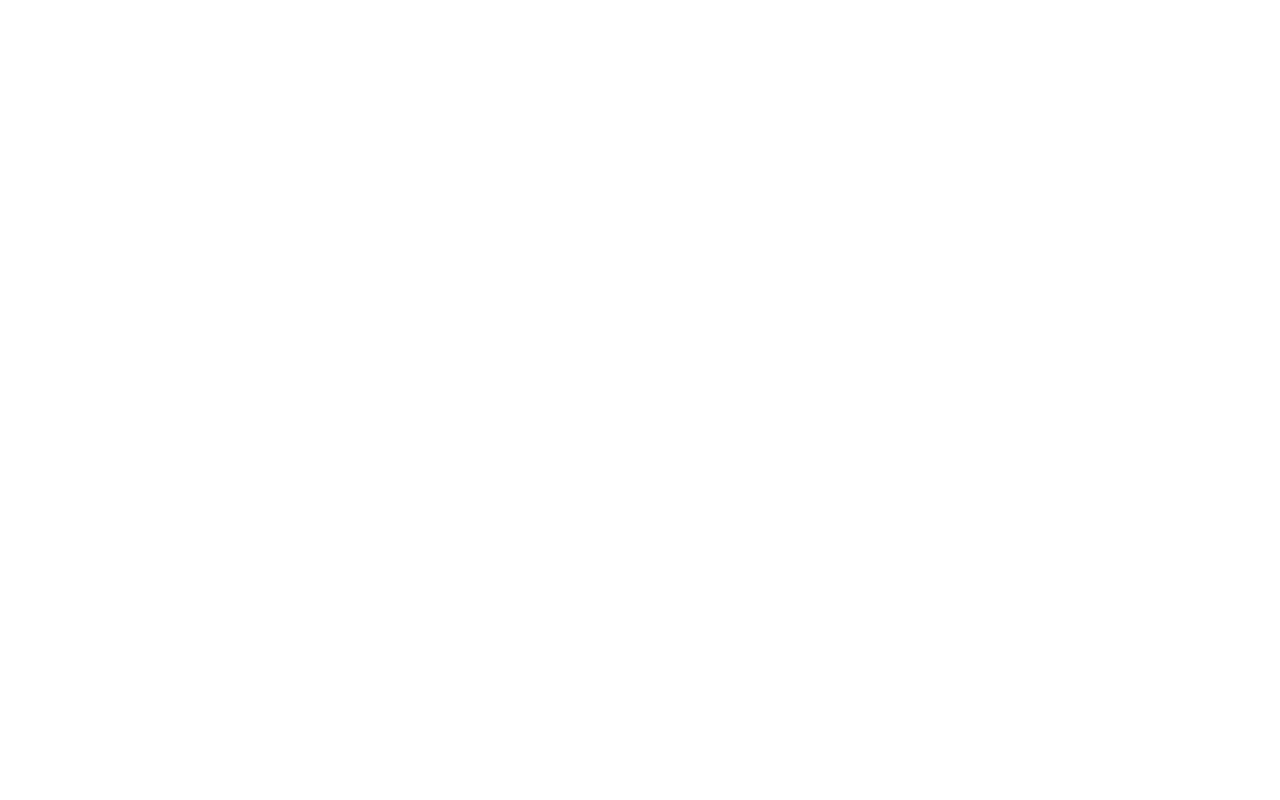
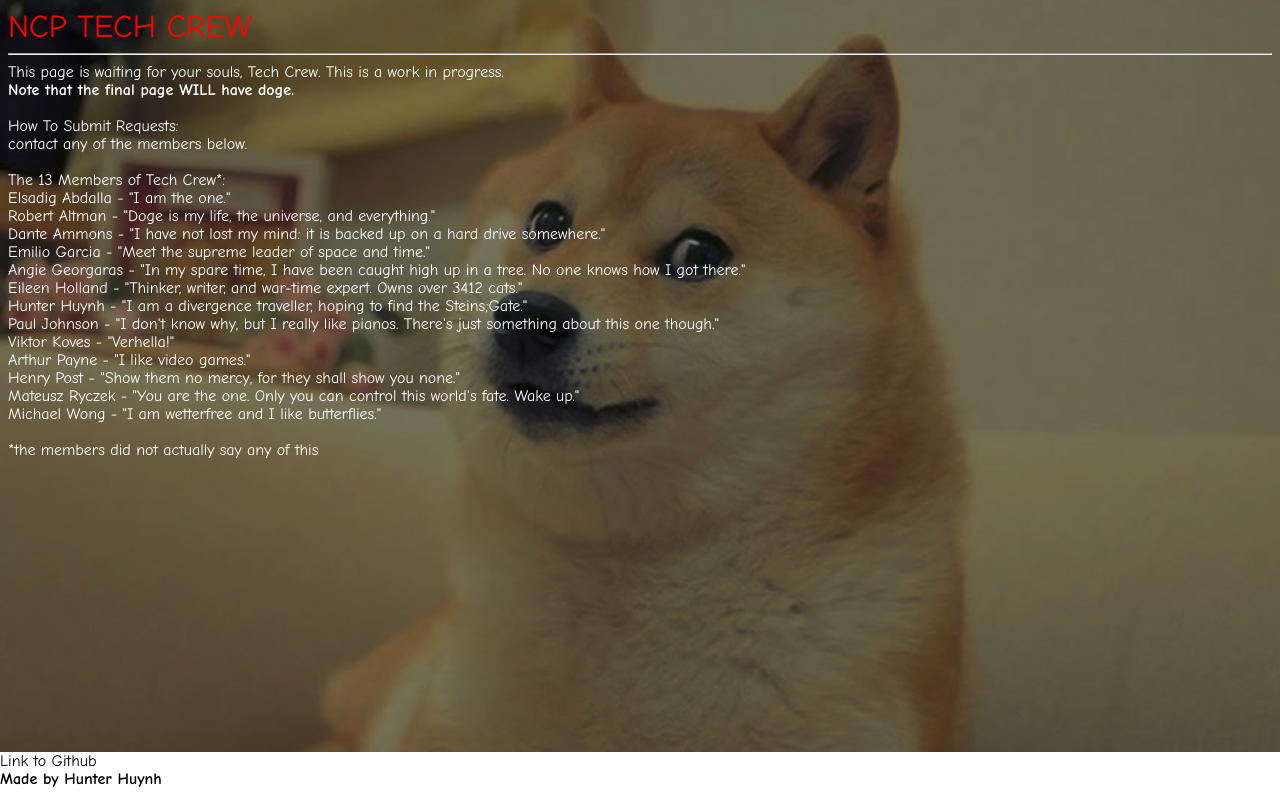
Before and after one commit to rjaltman/ncp-tech-crew, a plain HTML site: page index.html in a window 1280 px wide. Drawn offline with Linux system fonts and the light colour scheme.

Commit message:
Add Doge and Bios

```diff
--- a/index.html
+++ b/index.html
@@ -1,34 +1,78 @@
-<!-- Hello silly doges.
+<!--
+The home page of the Tech Crew Web Site.
+Last Edited By: H.H.
+-->
 
-This is a comment. Open them with a less than symbol, exclamation point, and two dashes. Close it with two dashes and a greater than symbol
+<html>
+	<head>
+		<title>NCP Tech Crew</title>
+		<link href='http://fonts.googleapis.com/css?family=Roboto:400,300,300italic,400italic,500,500italic,700,700italic' rel='stylesheet' type='text/css'> <!-- A whole lotta fonts, this comes straight from referencing Google for the Roboto font. It's stylin',  you'll see. -->
+		<link rel="stylesheet" type="text/css" href="./main.css" /> <!-- Link to the main CSS stylesheet. Implement a similar line for all stylesheets a page uses. -->
+		<style type="text/css">
+		body {
+			background-image:url(./images/wow.png);
+			font-family:Comic Sans MS;
+			color:white;
+			background-size:100%;
+		}
 
-Remember to try and implement an efficient indentation paradigm...it helps a lot.
+		a {
+			text-decoration:none;
+			color:Black;
+		}
 
-Recommended: Use Sublime Text as your editor for this project...it's really quite nice and is available for Windows, Mac, and Linux.
+		</style>
+
+	</head>
 
 
-
-
-INFORMATION
-______________________
-Brief Definition: The home page of the Tech Crew Web Site.
-Last Edited By: Altman, Robert J.
-
--->
-
-<html> <!-- Optional: Definition of "DOCTYPE!". Don't even worry about it for now. -->
-
-	<head>
-		<!-- This is a place for doges to roam free, as they connect and give information about the website, among many other things, that are not PARTICULARLY shown on page. -->
-		<title>NCP Tech Crew | Home</title> <!-- This title will be seen as the text shown on a tab in a browser containing that webpage (best referred to as WOW the title) -->
-		<link href='http://fonts.googleapis.com/css?family=Roboto:400,300,300italic,400italic,500,500italic,700,700italic' rel='stylesheet' type='text/css'> <!-- A whole lotta fonts, this comes straight from referencing Google for the Roboto font. It's stylin',  you'll see. -->
-		<link rel="stylesheet" type="text/css" href="./main.css" /> <!-- Link to the main CSS stylesheet. Implement a similar line for all stylesheets a page uses. -->
-	</head>
-
 	<body>
-
-		<!-- The main content as seen on the page. As of now, this is up to you, doges. Good luck, and may the geese fly ever in your favor, people. -->
-
+		<font color=Red size=6>NCP TECH CREW</font>
+		<hr />
+		<font size=3>
+			This page is waiting for your souls, Tech Crew. This is a work in progress.
+			<br />
+			<b>Note that the final page WILL have doge.</b>
+			<br />
+			<br />
+			How To Submit Requests:
+			<br />
+			contact any of the members below.
+			<br />
+			<br />
+			The 13 Members of Tech Crew*:
+			<br />
+			Elsadig Abdalla - "I am the one."
+			<br />
+			Robert Altman - "Doge is my life, the universe, and everything."
+			<br />
+			Dante Ammons - "I have not lost my mind: it is backed up on a hard drive somewhere."
+			<br />
+			Emilio Garcia - "Meet the supreme leader of space and time."
+			<br />
+			Angie Georgaras - "In my spare time, I have been caught high up in a tree. No one knows how I got there."
+			<br />
+			Eileen Holland - "Thinker, writer, and war-time expert. Owns over 3412 cats."
+			<br />
+			Hunter Huynh - "I am a divergence traveller, hoping to find the Steins;Gate."
+			<br />
+			Paul Johnson - "I don't know why, but I really like pianos. There's just something about this one though."
+			<br />
+			Viktor Koves - "Verhella!"
+			<br />
+			Arthur Payne - "I like video games."
+			<br />
+			Henry Post - "Show them no mercy, for they shall show you none."
+			<br />
+			Mateusz Ryczek - "You are the one. Only you can control this world's fate. Wake up."
+			<br />
+			Michael Wong - "I am wetterfree and I like butterflies."
+			<br />
+			<br />
+			*the members did not actually say any of this
+		</font>
+		<div style="left:0px; right:0px; bottom:0px; height:48px; position:absolute; background-color:White; color:Black; font-size:16px;">
+		<a href="http://github.com/rptech06/TechCrewWebSite">Link to Github<a href="http://99.67.193.154"><br /><b>Made by Hunter Huynh</b></a>
+		</div>
 	</body>
-
-</html> <!-- Every tag gets closed...for the most part. #Relevant -->
+</html>
```
